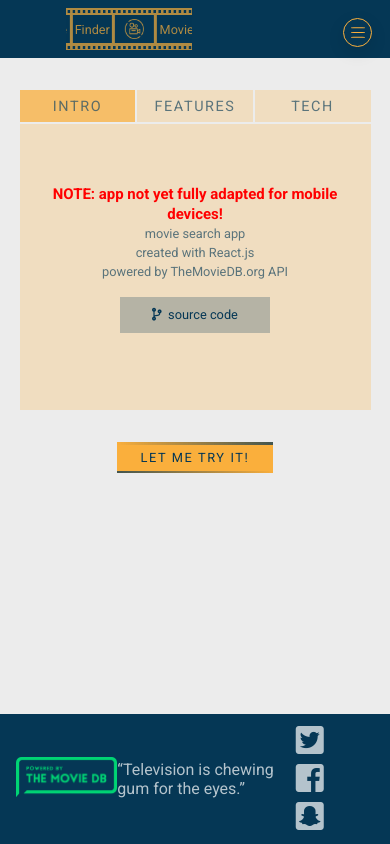
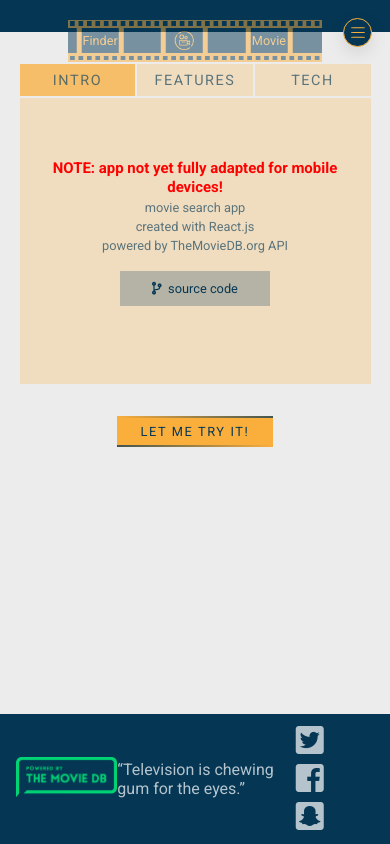
Before and after one commit to dandybytes/moviefinder, a React (Create React App) app: page /about in a window 390 px wide. Built offline with nearby package versions, Linux system fonts and the light colour scheme.

Commit message:
add blank frames to FilmStrip; correct styling

```diff
--- a/src/components/common/FilmStrip.css
+++ b/src/components/common/FilmStrip.css
@@ -3,7 +3,8 @@
     /* height: 100%;
     width: 100%; */
     height: 5vh;
-    width: 15vh;
+    /* width: 15vh; */
+    width: 30vh;
     overflow: hidden;
 }
 
@@ -19,28 +20,36 @@
 
 .filmstrip-perforations {
     width: 100%;
-    height: 10%;
+    height: 0.8vh;
     background-image: linear-gradient(to right, var(--color-1) 50%, transparent 0%);
-    background-size: 2%;
+    background-size: 1vh;
     background-repeat: repeat-x;
 }
 
 .filmstrip-content {
     display: flex;
-    height: 100%;
-    margin: 1% 0;
+    height: 4.5vh;
+    margin: 0.3vh 0;
 }
 
 .filmstrip-frame {
+    width: 6vh;
+    height: 4.5vh;
     display: flex;
     justify-content: center;
     align-items: center;
     height: 100%;
-    flex: 1;
+    /* flex: 1; */
     margin: 0 0.5%;
     background-color: var(--color-1);
     color: var(--color-2);
     font-size: 1.5vh;
+}
+
+.filmstrip-frame.blank-frame {
+    /* background-color: transparent; */
+    /* border: 1px solid var(--color-1); */
+    /* background-color: var(--color-1a); */
 }
 
 .filmstrip-frame img {
--- a/src/components/common/FilmStrip.js
+++ b/src/components/common/FilmStrip.js
@@ -10,14 +10,21 @@
                 <div className="filmstrip-content">
                     <div className="filmstrip-frame">
                         <img src={cinemaIcon} alt="cinema logo" />
+                        {/* <img src={require("../../assets/img/cinema.png")} alt="cinema logo" /> */}
                     </div>
+                    <div className="filmstrip-frame blank-frame"></div>
                     <div className="filmstrip-frame">Movie</div>
+                    <div className="filmstrip-frame blank-frame"></div>
                     <div className="filmstrip-frame">Finder</div>
+                    <div className="filmstrip-frame blank-frame"></div>
                     <div className="filmstrip-frame">
                         <img src={cinemaIcon} alt="cinema logo" />
                     </div>
+                    <div className="filmstrip-frame blank-frame"></div>
                     <div className="filmstrip-frame">Movie</div>
+                    <div className="filmstrip-frame blank-frame"></div>
                     <div className="filmstrip-frame">Finder</div>
+                    <div className="filmstrip-frame blank-frame"></div>
                 </div>
                 <div className="filmstrip-perforations" />
             </div>
--- a/src/components/common/Logo.css
+++ b/src/components/common/Logo.css
@@ -1,9 +1,17 @@
 .logo {
     /* height: 5vh;
     width: 15vh; */
-    opacity: 0.7;
+    opacity: 0.5;
 }
 
 .logo-link {
     text-decoration: none;
 }
+
+@media only screen and (max-width: 750px) {
+    .logo {
+        position: absolute;
+        top: 5vmin;
+        z-index: 2;
+    }
+}
```
